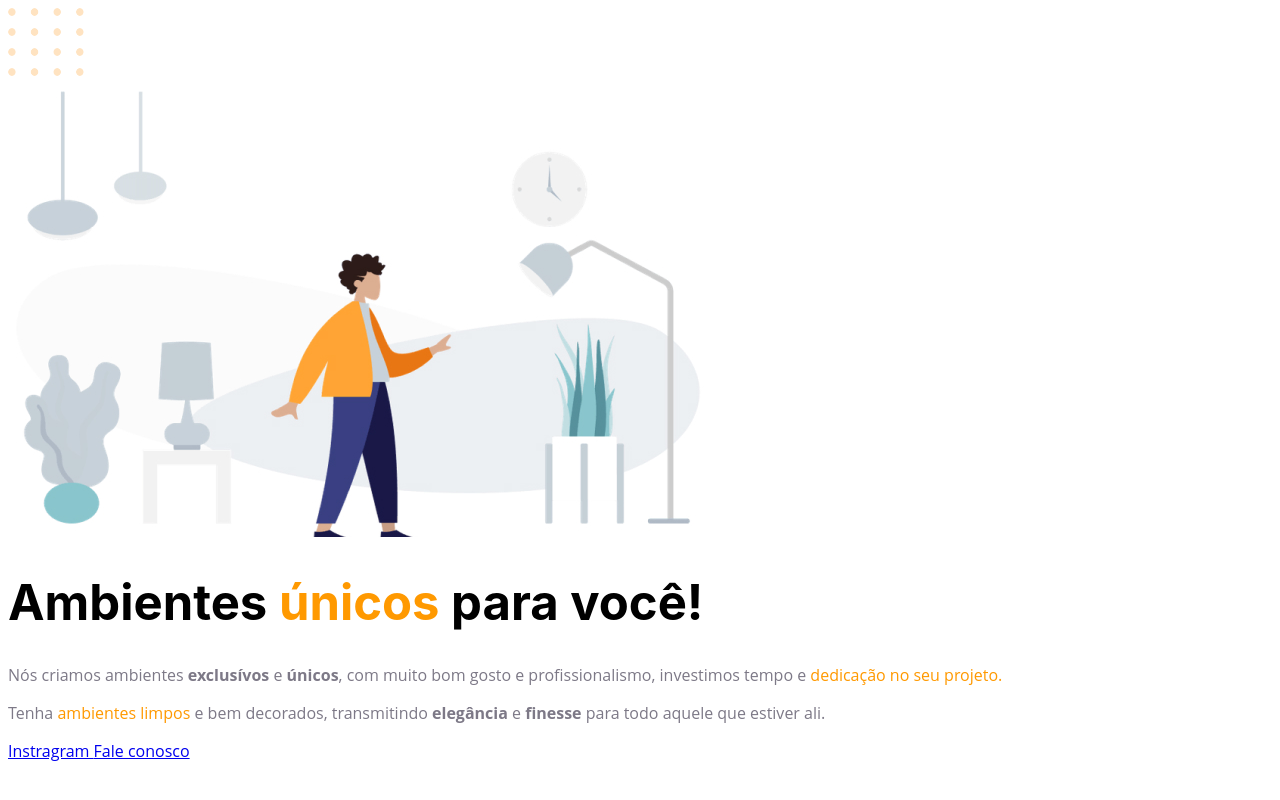
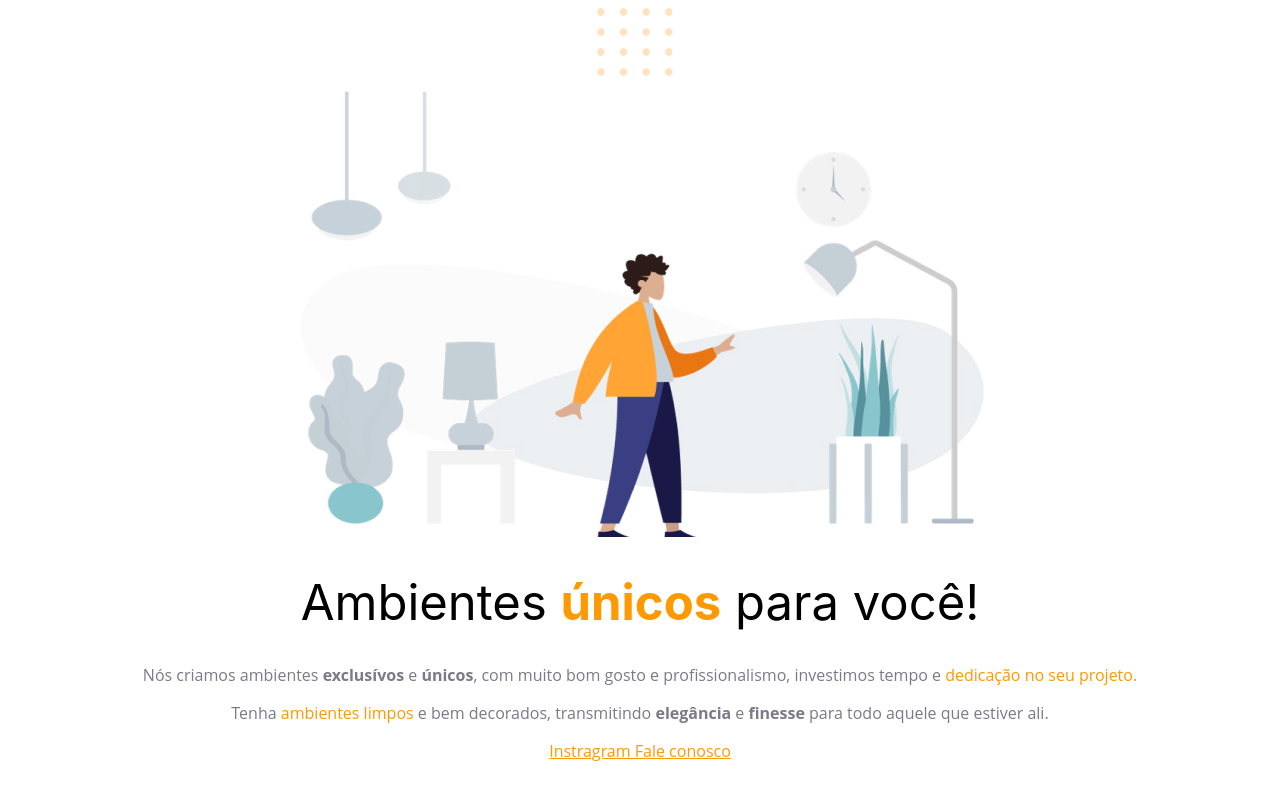
Before and after one commit to Lucasllins/project-1, a plain HTML site: page index.html in a window 1280 px wide. Drawn offline with Linux system fonts and the light colour scheme.

Commit message:
text-aling

```diff
--- a/style.css
+++ b/style.css
@@ -1,14 +1,23 @@
+
+body {
+  font-family: 'Open Sans', sans-serif;
+
+  text-align: center;
+}
+
+
 h1{
   font-family: 'Inter', sans-serif;
   font-size: 49px;
   line-height: 56px;
+  font-weight: normal;
 }
 
-body {
-  font-family: 'Open Sans', sans-serif;
+h1 span{
+  font-weight: bold;
 }
 
-span{
+span, a{
   color: #ff9900;
 }
 
```
